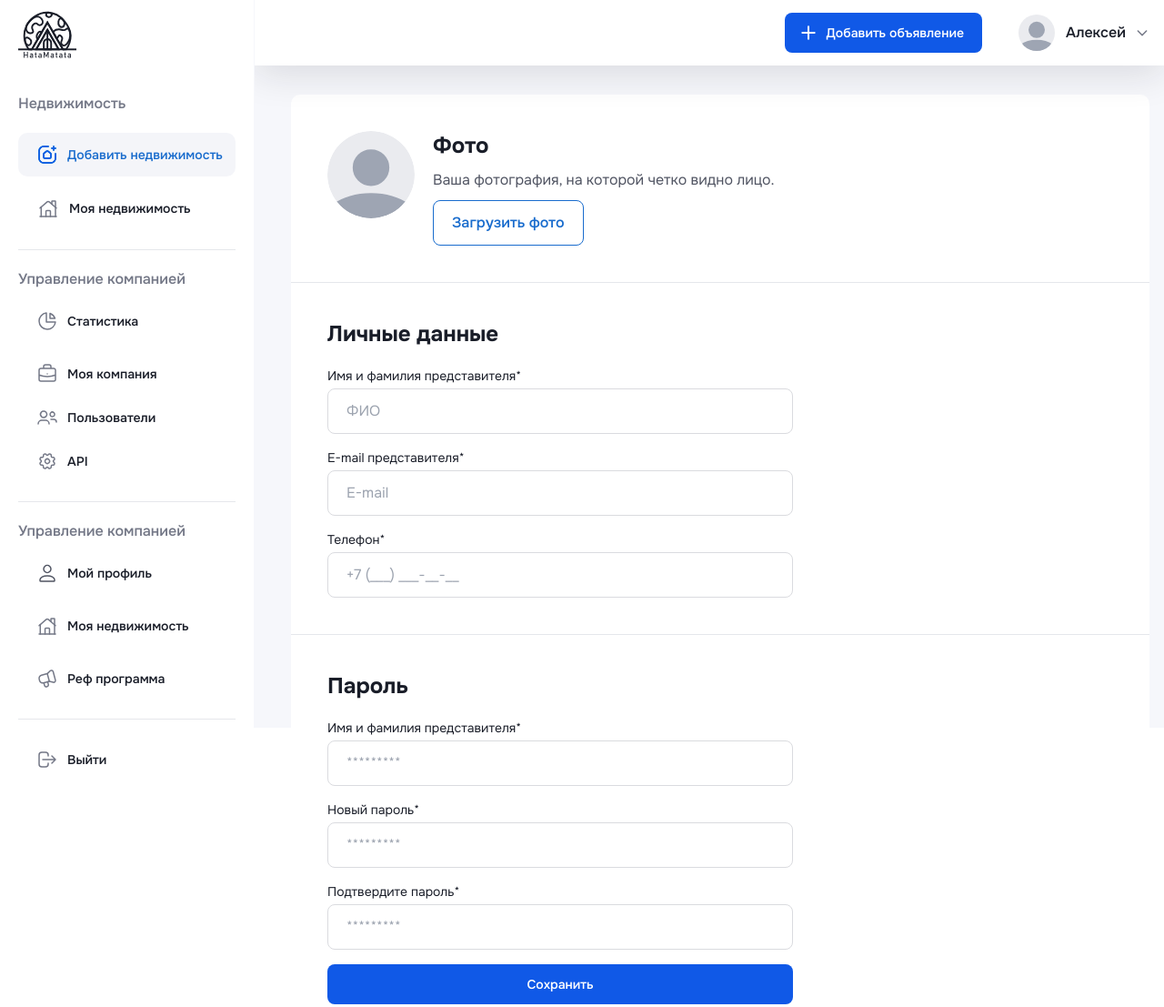
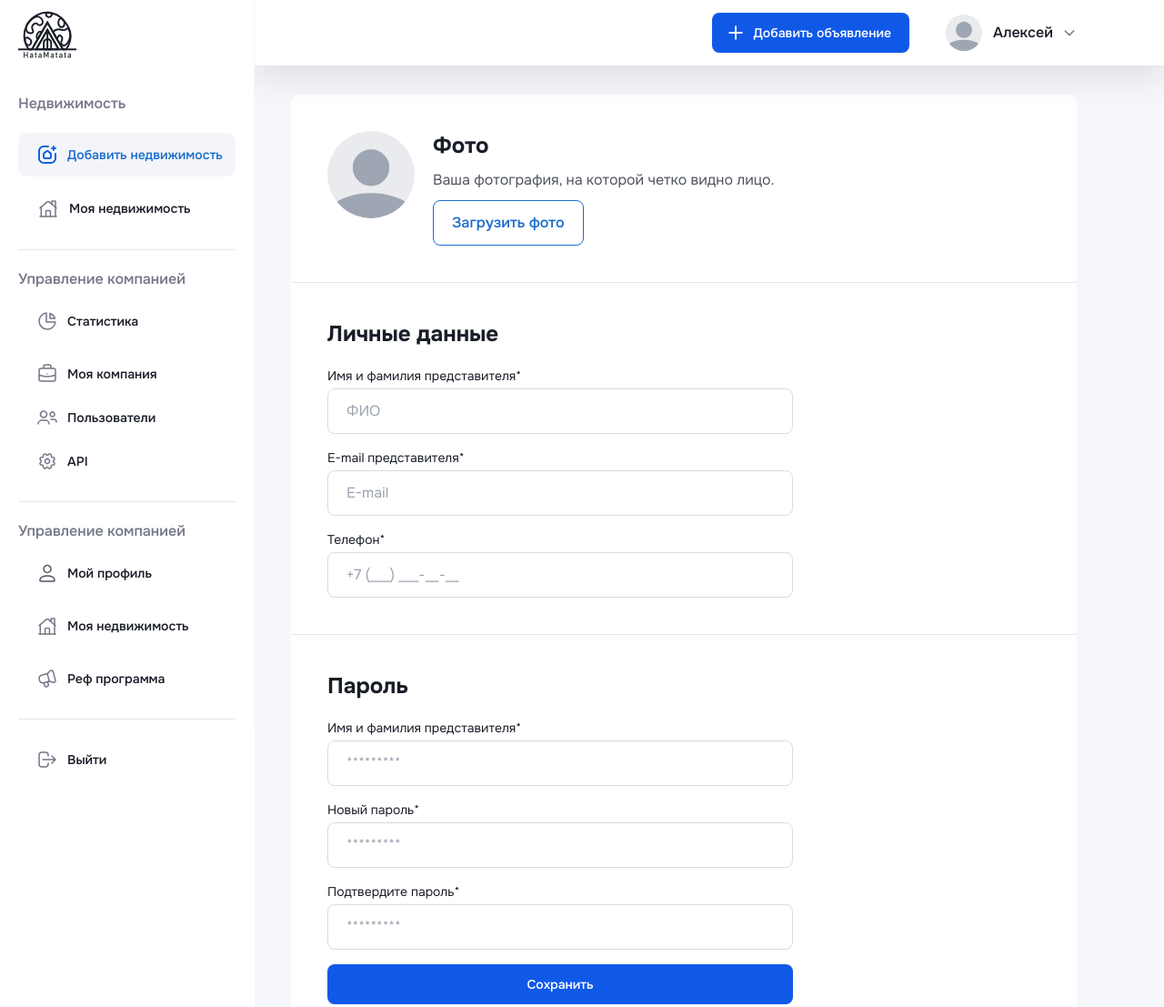
Before and after one commit to OdiljonMusajonov/hatamata, a website: page public/personal.html in a window 1280 px wide. Shown: the whole page at 91% size. Drawn offline with Linux system fonts and the light colour scheme.

Commit message:
togirlangan

```diff
--- a/public/personal.html
+++ b/public/personal.html
@@ -8,10 +8,11 @@
     <title>Document</title>
   </head>
   <body>
-    <div class="flex w-full h-screen bg-brand-gray-9">
+    <div class="w-full h-screen bg-brand-gray-9">
+      <div class="flex">
         <!-- Site Bar -->
         <div
-        class="z-50 hidden md:block fixed top-0 left-0 w-280 h-screen bg-white border-r border-brand-gray-9 px-5 py-2.5"
+          class="z-50 hidden md:block fixed top-0 left-0 w-280 h-full bg-white border-r border-brand-gray-9 px-5 py-2.5"
         >
           <!-- Site Bar Logo -->
           <a href="#">
@@ -492,11 +493,11 @@
         </div>
 
         <!-- Main -->
-      <div class="w-full h-full md:w-[calc(100%-280px)] md:ml-280">
+        <div class="w-full h-full md:ml-280 bg-brand-gray-9">
           <!-- Main Header -->
-        <header class="z-40 sticky top-0 bg-white nav-shadow py-3.5">
+          <header class="z-40 sticky top-0 bg-white nav-shadow py-3.5 xl:pr-20">
             <div
-            class="max-w-dashbort flex justify-between md:justify-end items-center px-4"
+              class="w-full flex justify-between md:justify-end items-center px-4"
             >
               <!-- Burger & Logo -->
               <div class="flex md:hidden items-center gap-5">
@@ -542,7 +543,8 @@
           </header>
 
           <!-- Main Hero -->
-        <div class="max-w-dashbort py-8 px-4 md:pl-10">
+          <div class="w-full xl:pr-20">
+            <div class="py-8 px-4 xl:pl-10">
               <div class="bg-white rounded-10 py-9 md:py-10">
                 <!-- User Profile -->
                 <div class="px-5 md:px-10">
@@ -590,7 +592,9 @@
                     </div>
 
                     <div class="mt-4">
-                  <p class="text-brand-black text-sm">E-mail представителя*</p>
+                      <p class="text-brand-black text-sm">
+                        E-mail представителя*
+                      </p>
                       <input
                         class="w-full border rounded-lg outline-none border-brand-gray-6 text-brand-gray-4 py-3 px-5 input-focus input-eror input-hover mt-1"
                         type="email"
@@ -647,7 +651,9 @@
                     </div>
 
                     <div class="mt-4">
-                  <p class="text-brand-black text-sm">Подтвердите пароль*</p>
+                      <p class="text-brand-black text-sm">
+                        Подтвердите пароль*
+                      </p>
                       <input
                         class="w-full outline-none border rounded-lg border-brand-gray-6 text-brand-gray-4 py-3 px-5 input-focus input-eror input-hover mt-1"
                         type="password"
@@ -666,5 +672,7 @@
             </div>
           </div>
         </div>
+      </div>
+    </div>
   </body>
 </html>
```
Also changed, not shown: public/index.html (+15 -7 lines), public/css/styles.css. Lines whose indentation alone changed are shown as unchanged.
